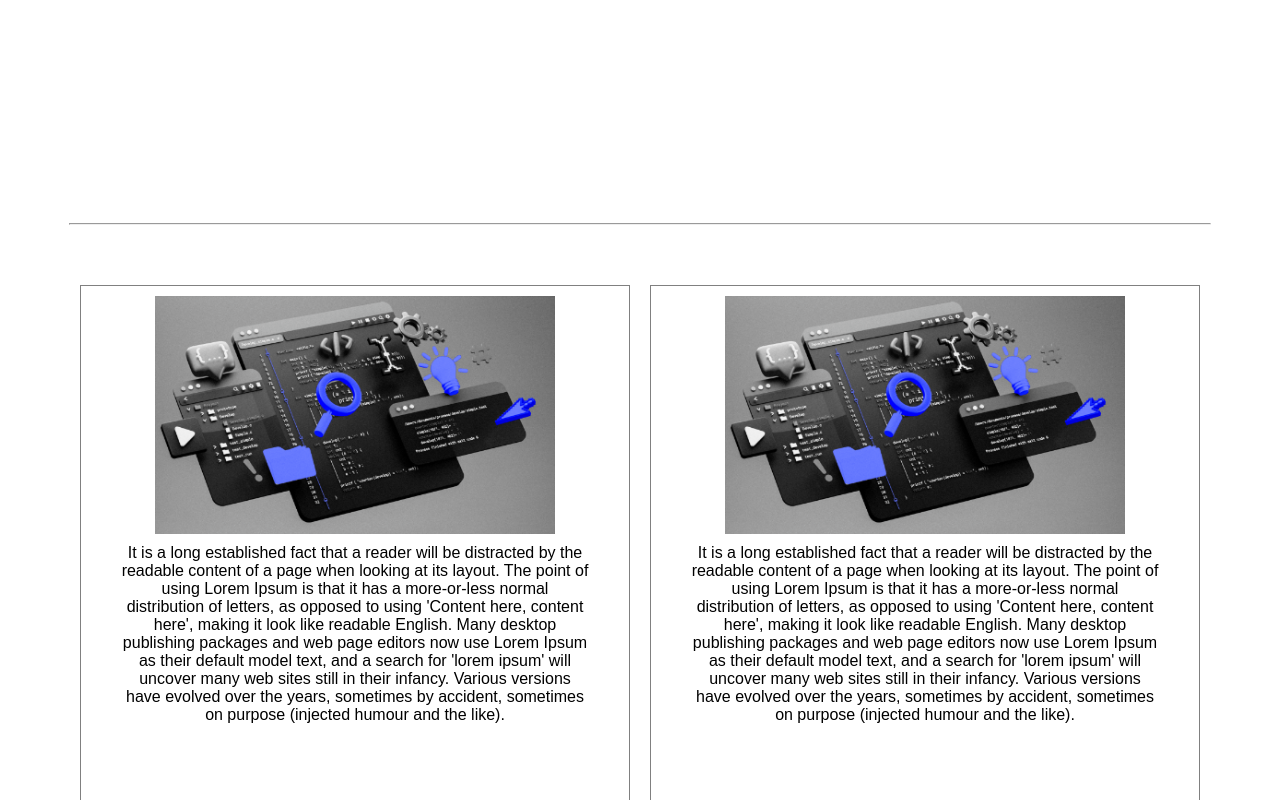
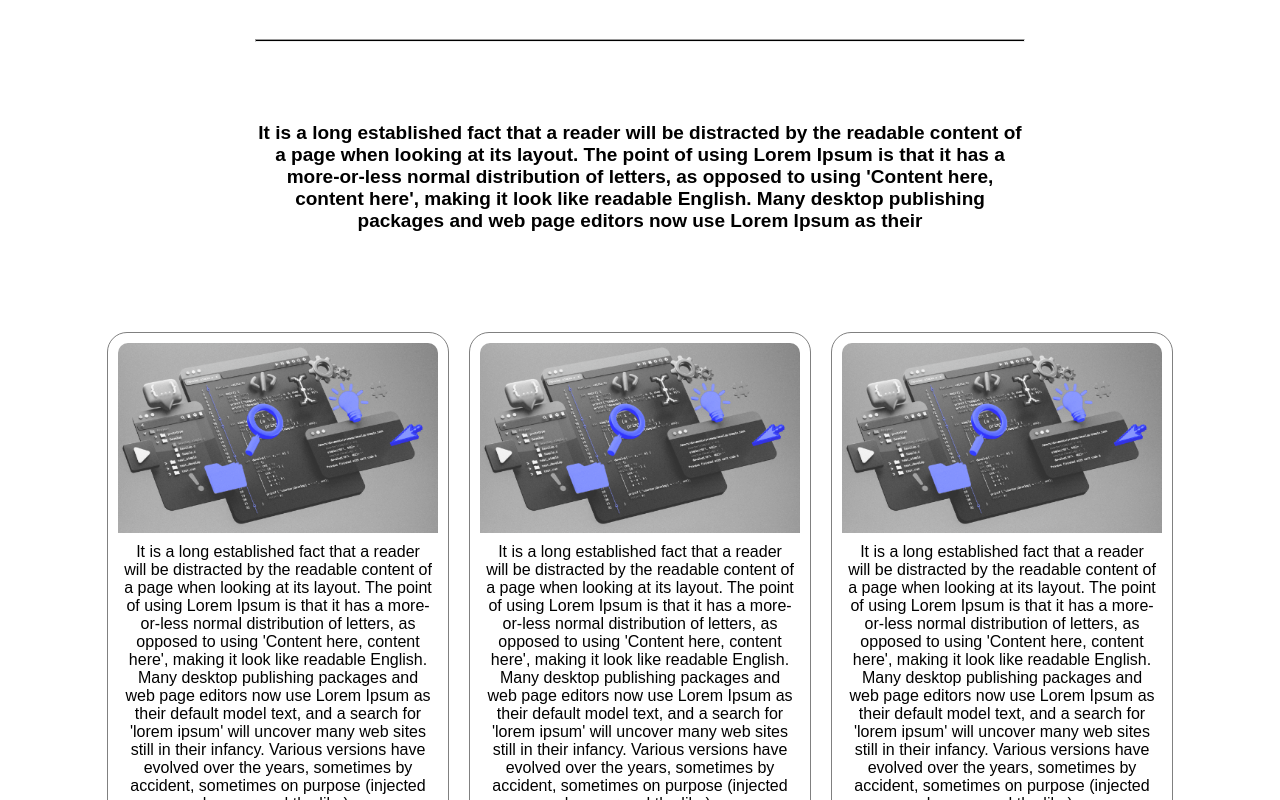
Before and after one commit to FabricioAnastacio/my_portfolio, a React (Create React App) app in the folder frontend/: page /home in a window 1280 px wide. Shown: the part 1620-2420 px from the top of the page. Built offline with nearby package versions, Linux system fonts and the light colour scheme; a web font is replaced by a local one.

Commit message:
Adiciona efeito de almento de tamanho ao passar o mause nas imagens; altera a filiação/posição do hr no html

```diff
--- a/frontend/public/data/portfolio.json
+++ b/frontend/public/data/portfolio.json
@@ -4,6 +4,7 @@
   "languages": ["languages", "JavaScript", "TypeScript", "Python", "C#"],
   "description": {
     "resume": "Durante minha jornada busquei excelência em programação Full Stack, dedicando mais de 1.500 horas de estudo focado e enriquecedor. Agora, estou preparado para me destacar no mercado de trabalho e continuar aprimorando minhas habilidades.",
+    "project": "It is a long established fact that a reader will be distracted by the readable content of a page when looking at its layout. The point of using Lorem Ipsum is that it has a more-or-less normal distribution of letters, as opposed to using 'Content here, content here', making it look like readable English. Many desktop publishing packages and web page editors now use Lorem Ipsum as their",
     "frontend": "Durante este período, aprofundou-se e aplicou de forma prática conteúdos como: React, incluindo Componentes, Estado e Eventos, Componentes Controlados, Ciclo de Vida, Router, Testes com RTL, Redux com React, Context API e React Hooks.",
     "backend": "Durante este período, em uma carga horária de 380 horas/aula, aprofundou-se e aplicou de forma prática conteúdos como: Docker, MySQL, Node.js & Express, Testes Unitários e de Integração com Mocha, Chai e Sinon, TypeScript, Arquitetura em Camadas, REST, JWT, ORM com Sequelize, Deployment, POO e princípios SOLID",
     "cs": "Durante este período, em uma carga horária de 120 horas/aula, aprofundou-se e aplicou de forma prática conteúdos como: Complexidade de Algoritmos, Algoritmos de Ordenação e Busca, Recursividade & Estratégias para Resolução de Problemas, Estruturas de Dados, OOP e Python"
--- a/frontend/src/components/ComponentBody.jsx
+++ b/frontend/src/components/ComponentBody.jsx
@@ -19,6 +19,7 @@
     languages: [''],
     description: {
       resume: '',
+      project: '',
       frontend: '',
       backend: '',
       cs: '',
@@ -90,6 +91,10 @@
           </li>
         </ul>
       </div>
+      <hr id="Projects" />
+      <section className="Content-description">
+        <p>{ description.project }</p>
+      </section>
       <Projects />
     </body>
   );
--- a/frontend/src/components/Projects.jsx
+++ b/frontend/src/components/Projects.jsx
@@ -6,7 +6,6 @@
 function Projects() {
   return (
     <div className="List-projects">
-      <hr id="Projects" />
       <ul>
         <li>
           <img src={ imgExemple } alt="imgExemple" />
--- a/frontend/src/styles/Body.css
+++ b/frontend/src/styles/Body.css
@@ -6,7 +6,7 @@
 }
 
 .Content-first-page {
-  margin: 18vmin 0 10vmin 0;
+  margin: 15vmin 0 10vmin 0;
   padding: 0 20%;
   text-align: center;
 }
@@ -59,9 +59,6 @@
     width: 99.9%;
     height: 8px;
     background-color: rgb(0, 214, 0);
-    /* animation-name: moveLine;
-    animation-duration: 5s;
-    animation-timing-function: linear; */
   }
 }
 
@@ -84,12 +81,3 @@
     }
   }
 }
-
-/* @keyframes moveLine {
-  0% {
-    transform: translateX(-100%);
-  }
-  100% {
-    transform: translateX(0);
-  }
-} */
--- a/frontend/src/styles/Projects.css
+++ b/frontend/src/styles/Projects.css
@@ -1,5 +1,5 @@
 .List-projects {
-  margin: 20vmin 70px;
+  margin: 10vmin 70px;
   display: flex;
   align-items: center;
   flex-direction: column;
@@ -20,24 +20,30 @@
 }
 
 .List-projects img {
-  width: 50vmin;
+  width: 40vmin;
   padding: 10px;
+  border-radius: 20px 20px 0 0;
+  opacity: 0.8;
+}
+
+.List-projects img:hover {
+  opacity: 1;
+  transform: scale(1.04);
 }
 
 .List-projects li {
-  flex-grow: 1;
+  flex-grow: 0;
   flex-basis: 10%;
   list-style: none;
   display: flex;
   align-items: center;
   flex-direction: column;
   text-align: center;
-  width: 50vmin;
-  height: 80vmin;
   margin: 20px 10px 0 10px;
   border: 1px solid gray;
+  border-radius: 20px;
 }
 
 .List-projects p {
-  padding: 0 40px;
+  padding: 0 15px 15px;
 }
```
